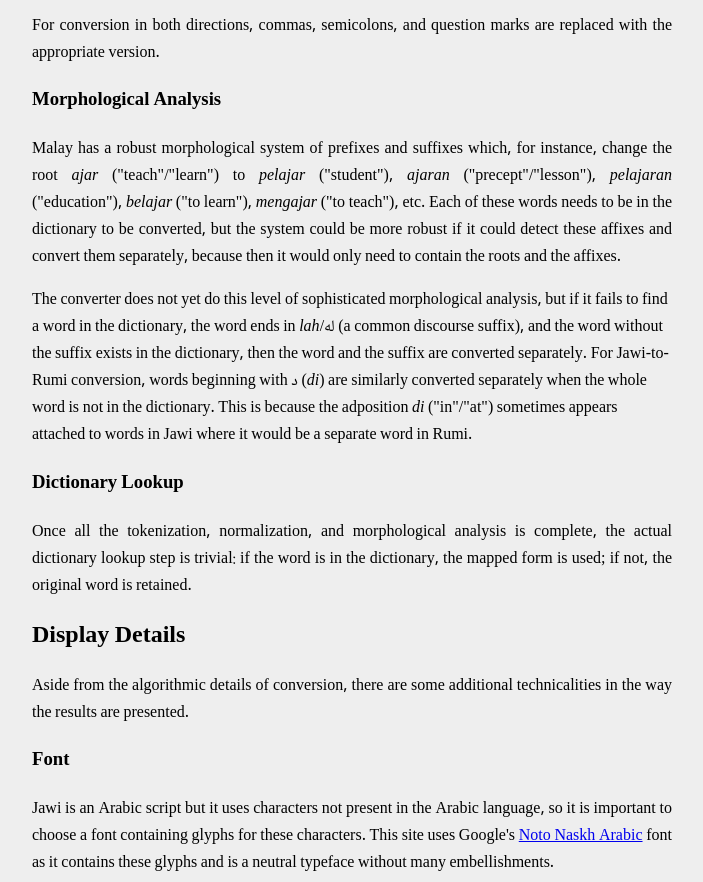
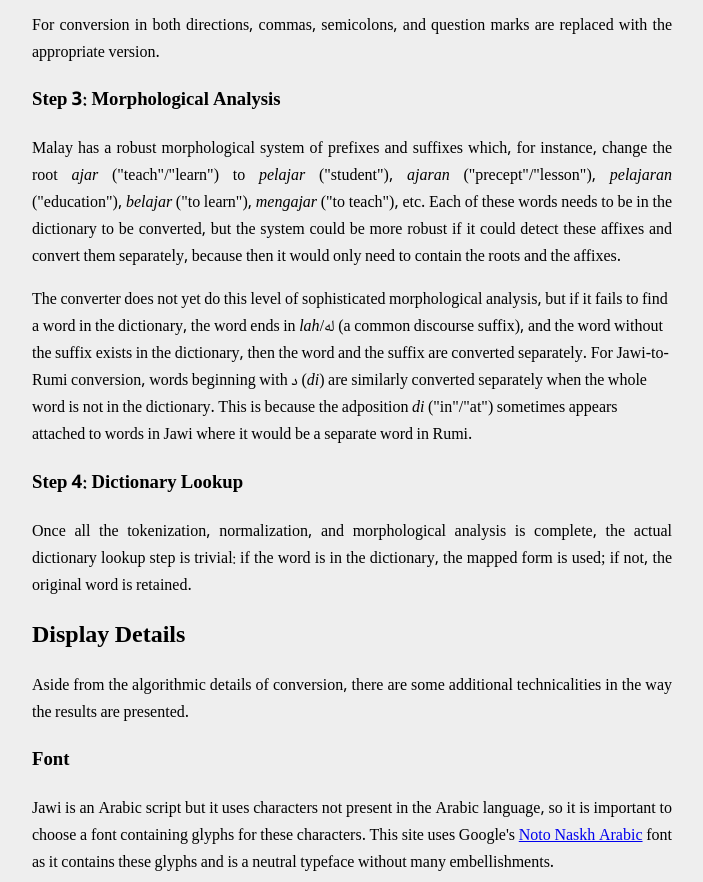
Before and after one commit to goodmami/rumi-jawi-web, a plain HTML site: page details.html in a window 1280 px wide. Shown: the part 1195-2077 px from the top of the page, without its empty margins (288-991 px from the left). Drawn offline with Linux system fonts and the light colour scheme; a web font is replaced by a local one.

Commit message:
Add 'Step N' to headings in details.html

```diff
--- a/details.html
+++ b/details.html
@@ -80,7 +80,7 @@
       semicolons, and question marks are replaced with the appropriate
       version.</p>
 
-      <h3>Morphological Analysis</h3>
+      <h3>Step 3: Morphological Analysis</h3>
       <p class="justify">Malay has a robust morphological system of
       prefixes and suffixes which, for instance, change the root
       <em>ajar</em> ("teach"/"learn") to <em>pelajar</em> ("student"),
@@ -101,7 +101,7 @@
       sometimes appears attached to words in Jawi where it would be a
       separate word in Rumi.</p>
 
-      <h3>Dictionary Lookup</h3>
+      <h3>Step 4: Dictionary Lookup</h3>
       <p class="justify">Once all the tokenization, normalization, and
       morphological analysis is complete, the actual dictionary lookup
       step is trivial: if the word is in the dictionary, the mapped form
@@ -144,8 +144,6 @@
       of the input box, such as typing a character or switching the
       direction of conversion, will wipe out any selections, so only
       make such selections when the input will no longer change.</p>
-
-
     </article>
   </main>
 
```
